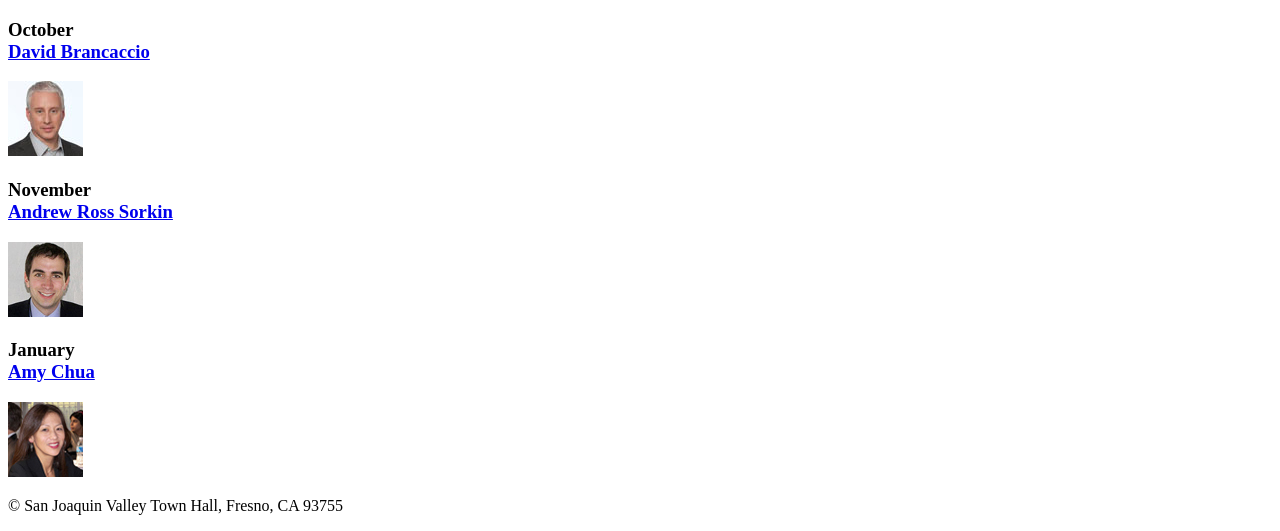
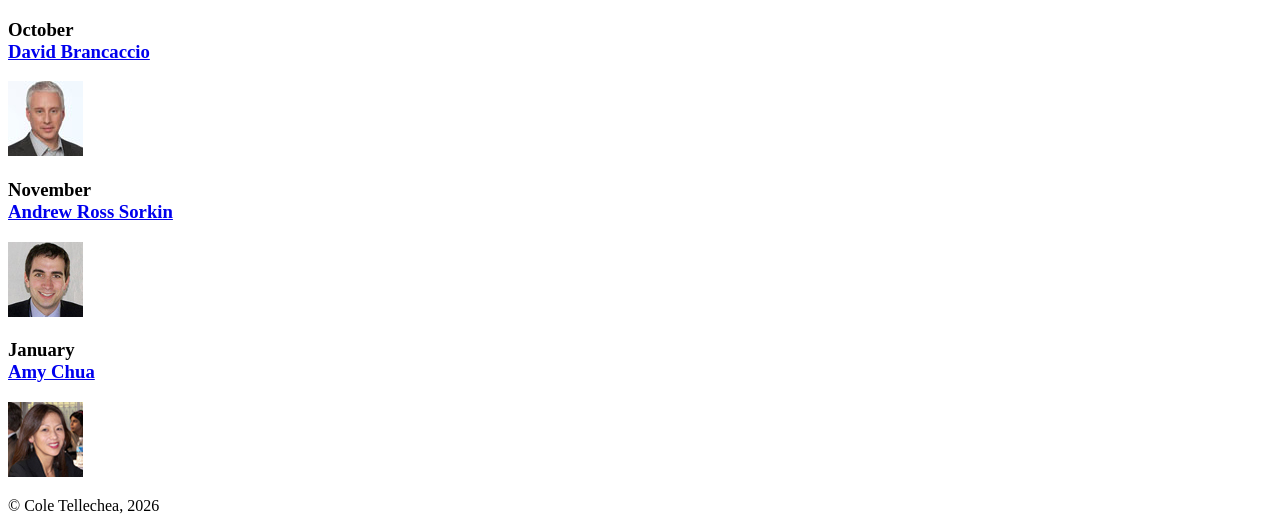
Before and after one commit to CT394/A05, a plain HTML site: page index.html in a window 1280 px wide. Shown: the part 429-960 px from the top of the page. Drawn offline with Linux system fonts and the light colour scheme.

Commit message:
Fix copyright year and clean up HTML
Updated footer copyright year and corrected HTML structure.

```diff
--- a/index.html
+++ b/index.html
@@ -38,7 +38,7 @@
 
 	</main>
 	<footer>
-		<p>&copy San Joaquin Valley Town Hall, Fresno, CA 93755</p>
+		<p>&copy Cole Tellechea, 2026</p>
 	</footer>
 </body>
 </html>
```
